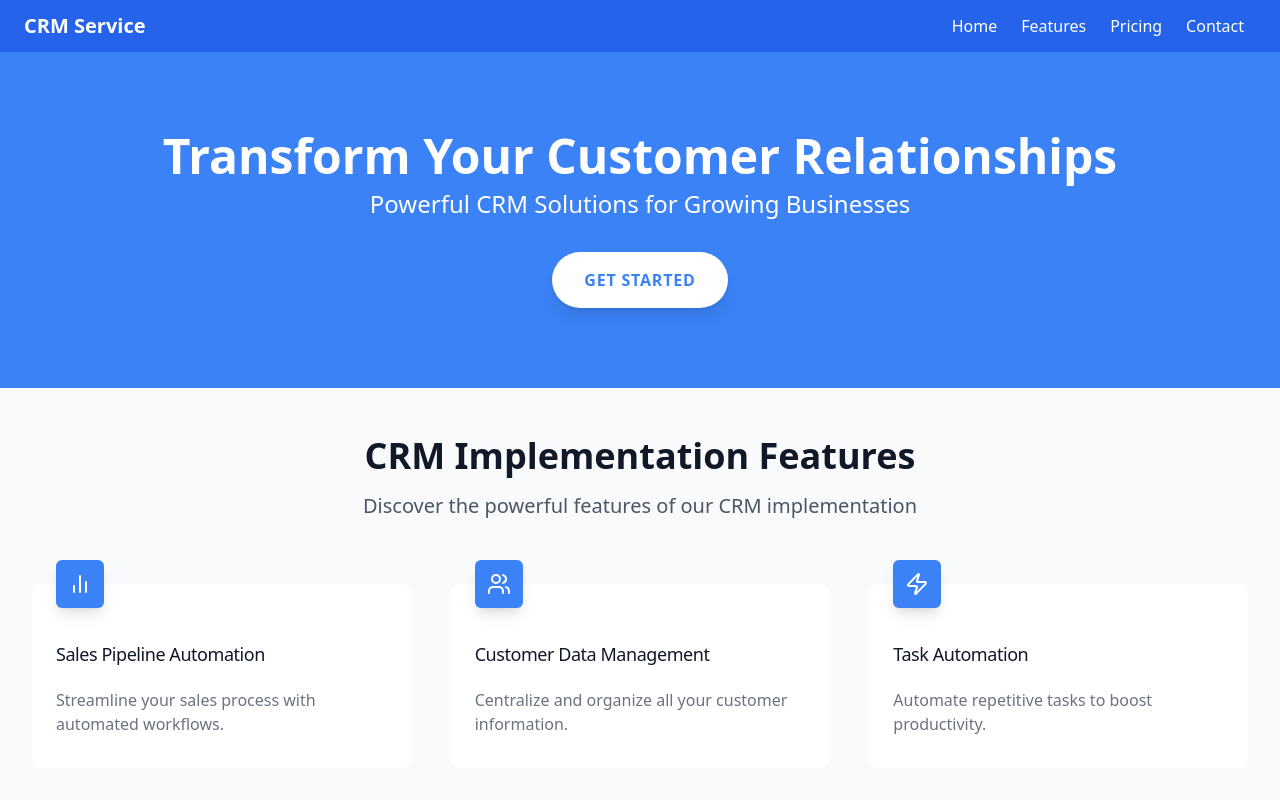
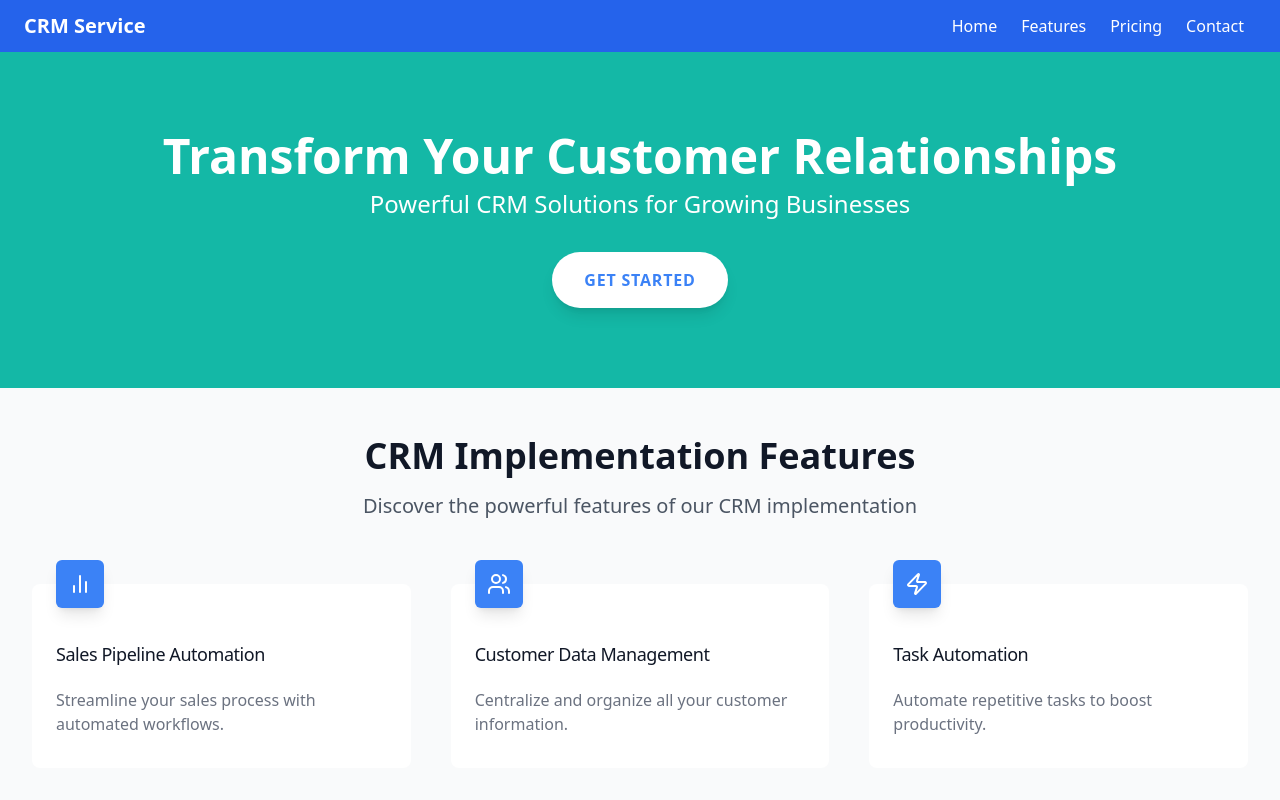
Before and after one commit to mehassanhmood/CRM-Template, a React (Vite) app in the folder crm-service-showcase/: page / in a window 1280 px wide. Shown: the top 800 px of the page. Built offline with nearby package versions, Linux system fonts and the light colour scheme.

Commit message:
testing cd by chnaging HERO colour

```diff
--- a/crm-service-showcase/src/components/Hero.jsx
+++ b/crm-service-showcase/src/components/Hero.jsx
@@ -2,7 +2,7 @@ import React from 'react'
 
 function Hero() {
   return (
-    <div className="bg-blue-500 text-white py-20">
+    <div className="bg-teal-500 text-white py-20">
       <div className="container mx-auto px-6 text-center">
         <h1 className="text-5xl font-bold mb-2">Transform Your Customer Relationships</h1>
         <h2 className="text-2xl mb-8">Powerful CRM Solutions for Growing Businesses</h2>
```
